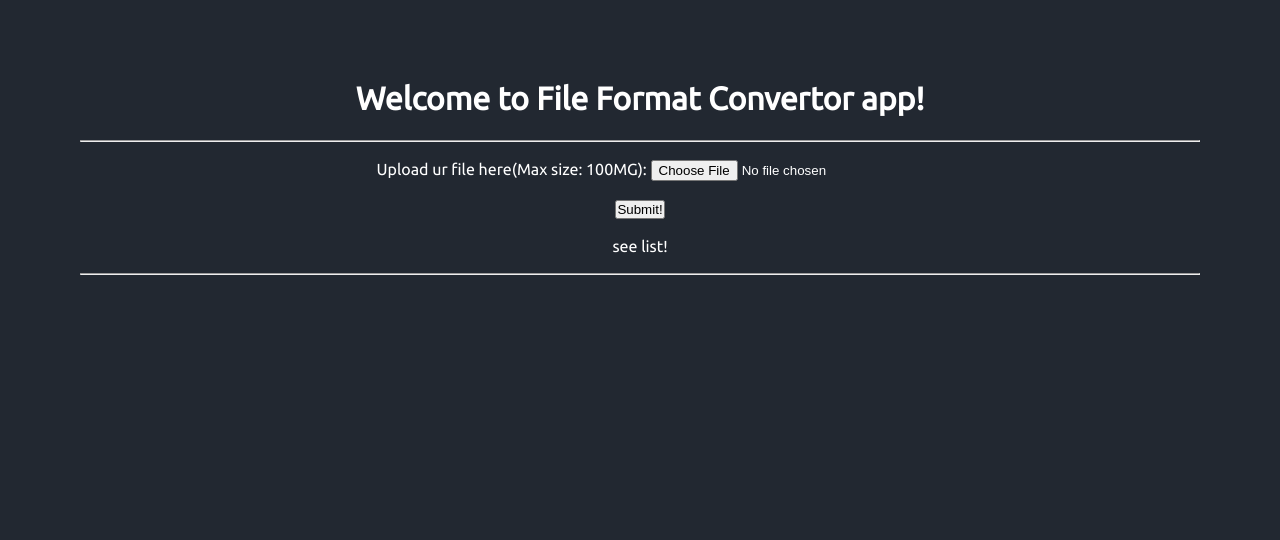
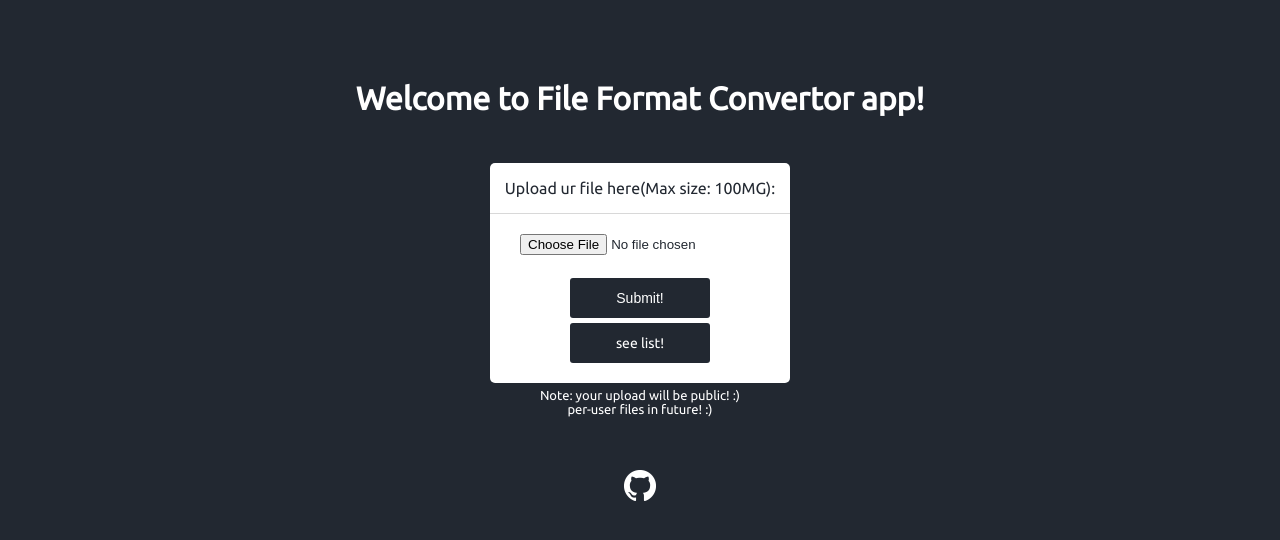
Before and after one commit to rezaxd/FileFormatConvertor, a Django app: page / in a window 1280 px wide. Shown: the top 540 px of the page. Run offline with Django 3.2, Linux system fonts and the light colour scheme; parts of the project's set-up code (start-up, migrations or seed data) failed here and were passed over.

Commit message:
some important corrections

```diff
--- a/convertor/static/convertor/style.css
+++ b/convertor/static/convertor/style.css
@@ -30,7 +30,7 @@ h1, h2, h3, h4, h5, h6 {
 
 a, a:visited {
     text-decoration: none;
-    color: white;
+    color: #fff;
 }
 
 p {
@@ -40,3 +40,76 @@ p {
 td, th {
     padding: 10px;
 }
+
+.center {
+    position: relative;
+    width: 300px;
+    height: 220px;
+    margin: 5px auto;
+    background: #fff;
+    border-radius: 5px;
+}
+
+.title {
+    font-size: 16px;
+    color: #222831;
+    line-height: 50px;
+    height: 50px;
+    border-bottom: 1px solid #D8D8D8;
+    text-align: center;
+}
+
+.input {
+    width: 80%;
+    margin: 20px auto;
+    opacity: 1;
+    color: #222831;
+}
+
+.submit-btn {
+    position: absolute;
+    width: 140px;
+    height: 40px;
+    left: 80px;
+    bottom: 65px;
+    background: #222831;
+    border-radius: 3px;
+    text-align: center;
+    line-height: 40px;
+    font-size: 14px;
+    cursor: pointer;
+    transition: .2s;
+    color: white;
+    border: none;
+    box-sizing: border-box;
+}
+
+.submit-btn:hover {
+    background-color: white;
+    color: #222831;
+    border: #222831 solid 1px;
+}
+
+.list-btn {
+    position: absolute;
+    width: 140px;
+    height: 40px;
+    left: 80px;
+    bottom: 20px;
+    background: #222831;
+    border-radius: 3px;
+    text-align: center;
+    line-height: 40px;
+    font-size: 14px;
+    cursor: pointer;
+    transition: .2s;
+    color: white;
+    border: none;
+    box-sizing: border-box;
+}
+
+.list-btn:hover {
+    background-color: white;
+    color: #222831;
+    border: #222831 solid 1px;
+}
--- a/convertor/templates/convertor/step1.html
+++ b/convertor/templates/convertor/step1.html
@@ -2,14 +2,20 @@
 
 {% block main %}
 {% if error %}
-    <h5 style="width:max-content;background:#db3056;margin:5px auto;padding:6px;border:#db3056 solid 2px;border-radius:3px;">{{ error }}</h5><br><br>
+    {% for e in error %}
+        <h5 style="width:max-content;background:#db3056;margin:5px auto;padding:6px;border:#db3056 solid 2px;border-radius:3px;">{{ e }}</h5><br><br>
+    {% endfor %}
 {% endif %}
 <form action="{% url 'convertor:step1' %}" enctype="multipart/form-data" method="post">
     {% csrf_token %}
-    <label for="file_up">Upload ur file here(Max size: 100MG): </label>
-    <input type='hidden' name='tid' value='{{ tid }}'>
-    <input type="file" name="file_up"><br><br>
-    <input type="submit" value="Submit!">
+    <div class="center">
+		<div class="title">Upload ur file here(Max size: 100MG): </div>
+        <input type="file" name="file_up" class="input">
+        <input class="submit-btn" type="submit" value="Submit!">
+        <a href="{% url 'convertor:step3' %}"><div class="list-btn">see list!</div></a>
+    </div>
+        <div style="font-size:13px;">Note: your upload will be public! :) <br>per-user files in future! :)</div>
+
 </form>
-<br><a href="{% url 'convertor:step3' %}">see list!</a><br>
+
 {% endblock %}
--- a/convertor/urls.py
+++ b/convertor/urls.py
@@ -9,7 +9,7 @@ urlpatterns = [
     path('', views.step1, name='step1'),
     path('convert/', views.step2, name='step2'),
     path('convert-list/', views.step3, name='step3'),
-    path('delete/<str:tid>/', views.delete, name='delete'),
+    path('delete/<str:task_id>/', views.delete, name='delete'),
 ]
 
 if settings.DEBUG:
--- a/convertor/views.py
+++ b/convertor/views.py
@@ -1,73 +1,134 @@
 from django.views.decorators.http import require_http_methods, require_GET
-from .tasks import imgConvertFunc, musicConvertFucn, deleter
+from .tasks import taskDeleter, imageConvertorFunction, videoConvertorFunction
 from django.http import HttpResponse, HttpResponseRedirect
-from django.core.files.storage import FileSystemStorage
-from celery_progress.backend import ProgressRecorder
 from celery.result import AsyncResult
 from django.shortcuts import render
-from celery.decorators import task
+from django.utils import timezone
 from django.conf import settings
 from .models import uploadedFile
 from django.urls import reverse
-from celery import shared_task
-from pydub import AudioSegment
-from PIL import Image
 import subprocess
-import time
-import glob
 import os
-from django.views.decorators.csrf import csrf_protect
 
+MAX_UPLOAD_SIZE = 104857600
+MAX_UPLOAD_SIZE_ERROR      = "'Max File Size': your file is bigger that 100MG pls split your file into <=100Mg parts!"
+FILE_FORMAT_NOT_SUPPORTED  = "'Not Supported format': your file format still is not supported, try upload .mp4 or jpg!"
 
 @require_http_methods(["GET", "POST"])
 def step1(request):
     if request.method == 'POST':
+        # Create new uploadedFile model instance to save information in db!
         upload = uploadedFile()
-        uploadedfile = request.FILES["file_up"]
-        upload.ifile_name = (uploadedfile.name.replace(' ', '-')).replace('_','-')
-        upload.ifile = uploadedfile
-        if uploadedfile.size > 104857600:
-            error = "'Max File Size': your file is bigger that 100Mg pls split your file into <=100Mg parts!"
-            return render(request, "convertor/step1.html", {'error': error})
-        upload.size = uploadedfile.size
-        out_format = ["png", "png(more format in future!)"] if uploadedfile.name.split('.')[1] == "jpg" else ["mp3", "mpeg"]
+
+        # Set added date:
+        upload.addedDate = timezone.now()
+
+        # Store uploaded file from form into uploadedFileFromForm var, and into inputfile in model(db)
+        uploadedFileFromForm = request.FILES["file_up"]
+        print(uploadedFileFromForm)
+        upload.inputFile = uploadedFileFromForm
+
+        # Set instance'inputFileName from uploadedFileFromForm.name and replace '_' or ' ' with '-'
+        upload.inputFileName = (uploadedFileFromForm.name.replace(' ', '-')).replace('_','-')
+
+        # Set instance'size from uploadedFileFromForm.size
+        upload.inputFileSize = uploadedFileFromForm.size
+
+        errors =[]
+        print(errors)
+        # Check for format to be jpg or mp4 except add error in errors list
+        if uploadedFileFromForm.name.split('.')[1] != 'jpg' and uploadedFileFromForm.name.split('.')[1] != 'mp4':
+            errors.append(FILE_FORMAT_NOT_SUPPORTED)
+
+        # Checking uploadedFileFromForm.size to be lower than MAX_UPLOAD_SIZE
+        if uploadedFileFromForm.size > MAX_UPLOAD_SIZE:
+            errors.append(MAX_UPLOAD_SIZE_ERROR)
+
+        # If any error exists return them into template and break db-save(line 55) operation!
+        if errors:
+            return render(request, "convertor/step1.html", {'error': errors})
+
+        # Creating a list with available choice for fromat operation
+        # if the format of uploadedFileFromForm(or uploaded file) be 'jpg', ['png', 'bmp'] will return as availabe formats in template!
+        # else it'll return ['mp3', 'mpeg'] for 'mp4' uploaded file format! so simple!
+        out_format = ["png", "bmp"] if uploadedFileFromForm.name.split('.')[1] == "jpg" else ["mp3", "mpeg"]
+
+        # Sotre all information into db!
         upload.save()
-        m1, m2 = "media/%s"%uploadedfile.name.replace(' ', '_'), "media/%s"%(uploadedfile.name.replace(' ', '-')).replace('_','-')
-        subprocess.call(['mv', m1, m2])
-        return render(request, "convertor/step2.html", {'content': uploadedfile, 'choices': out_format, 'tid': upload.id})
+
+        # We'll rename of uploaded file in storage to avoid convert operation problems!
+        # _uploadedFile is uploaded file address! and renamedUploadedFile is renamed file name!
+        mainUploadedFile, renamedUploadedFile = "media/%s"%uploadedFileFromForm.name.replace(' ', '_'), "media/%s"%(uploadedFileFromForm.name.replace(' ', '-')).replace('_','-')
+        subprocess.call(['mv', mainUploadedFile, renamedUploadedFile])
+        print(upload.id)
+        # Return uploadedFileFromForm.size and name to displayed in next page(selecting output format step)
+        # and available choises and id of instance to be used in next view
+        return render(request, "convertor/step2.html", {'uploadedFileName': uploadedFileFromForm.name, 'uploadedFileSize': uploadedFileFromForm.size, 'choices': out_format, 'pk': upload.id})
+
+    # If nothing uploaded return main page!
     return render(request, "convertor/step1.html")
 
 @require_http_methods(["GET", "POST"])
 def step2(request):
     if request.method == 'POST':
-        _f = uploadedFile.objects.get(pk=request.POST['tid'])
-        inf = ''
-        file_type = 'png'
+        # Get file from db by id(pk)!
+        uploadedFileToChoseOutFormat = uploadedFile.objects.get(pk=request.POST['pk'])
+        print(request.POST['fileName'])
+
+        # Define var to store convert result into it, for update state of convert operation into db
+        resultFromConvert = ''
+
+        # Get output format from dropdown list in step2.html
+        outputFormat = request.POST['fileFormat']
         file_name = (request.POST['fileName'].replace(' ', '-')).replace('_', '-')
-        file_path = "%s/%s"%(os.path.join(settings.BASE_DIR, "media"), file_name)
-        out_name = "%s.%s"%(file_name.split(".")[0], file_type)
-        _f.ofile_name = out_name
-        if file_name.split(".")[1] == 'mp4':
-            inf = musicConvertFucn.delay(file_path, out_name, file_type, request.POST['tid'])
-            _f.state = inf.state
+
+        # Create full address of uploded file in storage
+        inputFilePath = "%s/%s"%(os.path.join(settings.BASE_DIR, "media"), file_name)
+
+        # Create output file name with specified format & set ouput name in db
+        outputName = "%s.%s"%(file_name.split(".")[0], outputFormat)
+        uploadedFileToChoseOutFormat.outputFileName = outputName
+
+        # if-else to detect file format and run convert function according to output format
+        if file_name.split('.')[1] == 'mp4':
+            resultFromConvert = videoConvertorFunction.delay(inputFilePath, outputName, outputFormat, request.POST['pk'])
+            # update state of operation in db, if code get here the state should be 'PENDING' that means operation started!
+            uploadedFileToChoseOutFormat.taskState = resultFromConvert.state
         else:
-            inf = imgConvertFunc.delay(file_path, out_name, request.POST['tid'])
-            _f.state = inf.state
-        _f.task_id = inf.task_id
-        _f.d_url = "%s%s"%(settings.MEDIA_URL, out_name)
-        _f.save()
-        return render(request, "convertor/step1.html", {'result_name': out_name, 'result_url': "%s%s"%(settings.MEDIA_URL, out_name), 'tid': _f.task_id})
+            resultFromConvert = imageConvertorFunction.delay(inputFilePath, outputName, request.POST['pk'])
+            # update state of operation in db, if code get here the state should be 'PENDING' that means operation started!
+            uploadedFileToChoseOutFormat.taskState = resultFromConvert.state
+
+        # Store task_id of celery task into db
+        uploadedFileToChoseOutFormat.taskId = resultFromConvert.task_id
+
+        # Create Download url for output file
+        uploadedFileToChoseOutFormat.downloadUrl = "%s%s"%(settings.MEDIA_URL, outputName)
+
+        # Save all changes into db!
+        uploadedFileToChoseOutFormat.save()
+
+        return render(request, "convertor/step1.html")
 
 def step3(request):
-    content = uploadedFile.objects.all()
-    for i in content:
+    # This function only update the tasks state
+    # and returns all record into specified template to display informations
+    # information such as state, input file name, output file name and download or cancel button!
+
+    # Get all tasks from db
+    convertRequestsRecords = uploadedFile.objects.all()
+
+    # Try to update each record(task) state and save that
+    # except delete that record, cause in this case of exception file didn't upload!
+    for eachConvert in convertRequestsRecords:
         try:
-            i.state = AsyncResult(i.task_id).state
-            i.save()
+            eachConvert.taskState = AsyncResult(eachConvert.taskId).state
+            eachConvert.save()
         except:
-            i.delete()
+            eachConvert.delete()
     return render(request, "convertor/step3.html", {"content": uploadedFile.objects.all()})
 
-def delete(request, tid):
-    deleter.delay(tid)
+def delete(request, task_id):
+    # It'll cancel celery task
+    taskDeleter.delay(task_id)
     return HttpResponseRedirect(reverse('convertor:step3'))
```
Also changed, not shown: convertor/models.py (+10 -9 lines), convertor/tasks.py (+21 -12 lines), convertor/templates/convertor/base.html (+4 -3 lines), convertor/templates/convertor/step2.html (+5 -5 lines), convertor/templates/convertor/step3.html (+14 -15 lines), convertor/static/convertor/GitHub-Mark-Light-32px.png (added), 1 other file.
